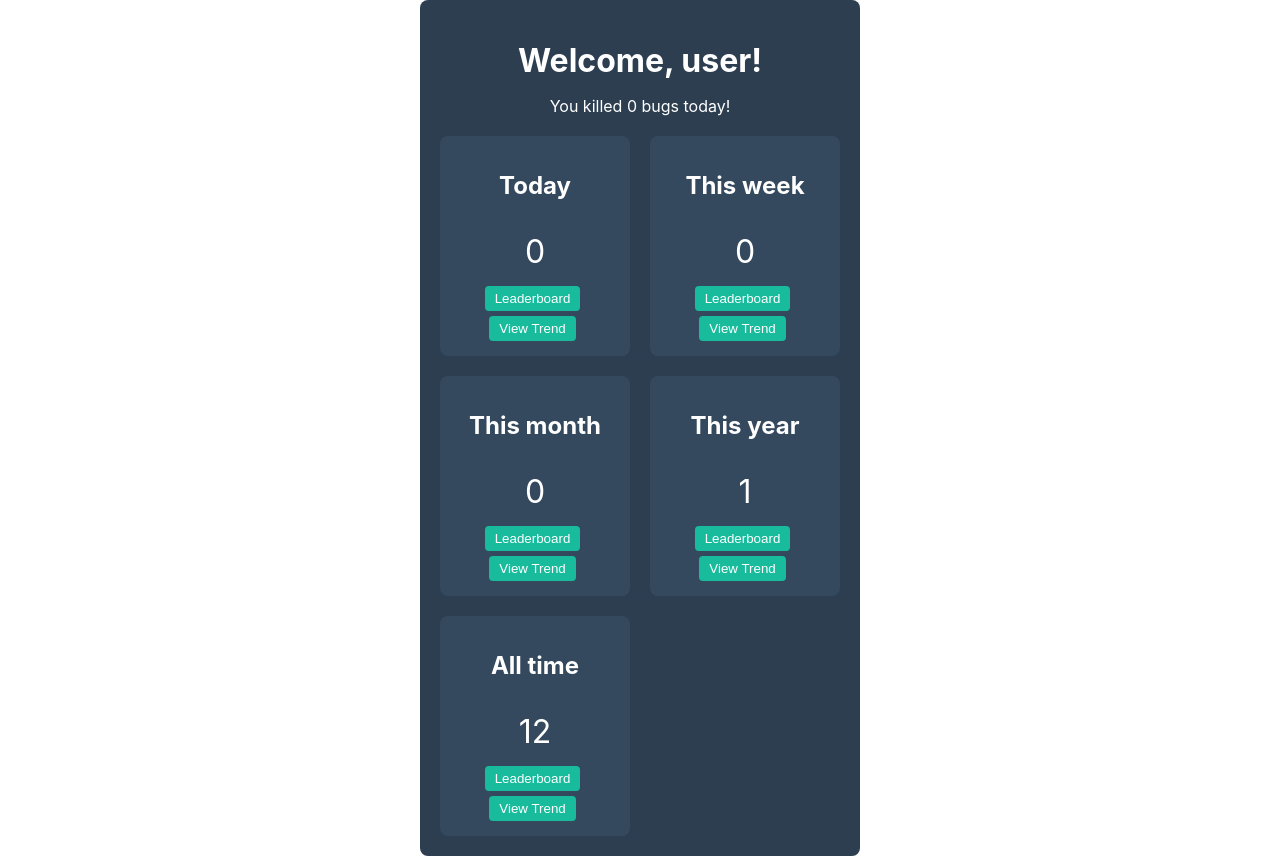
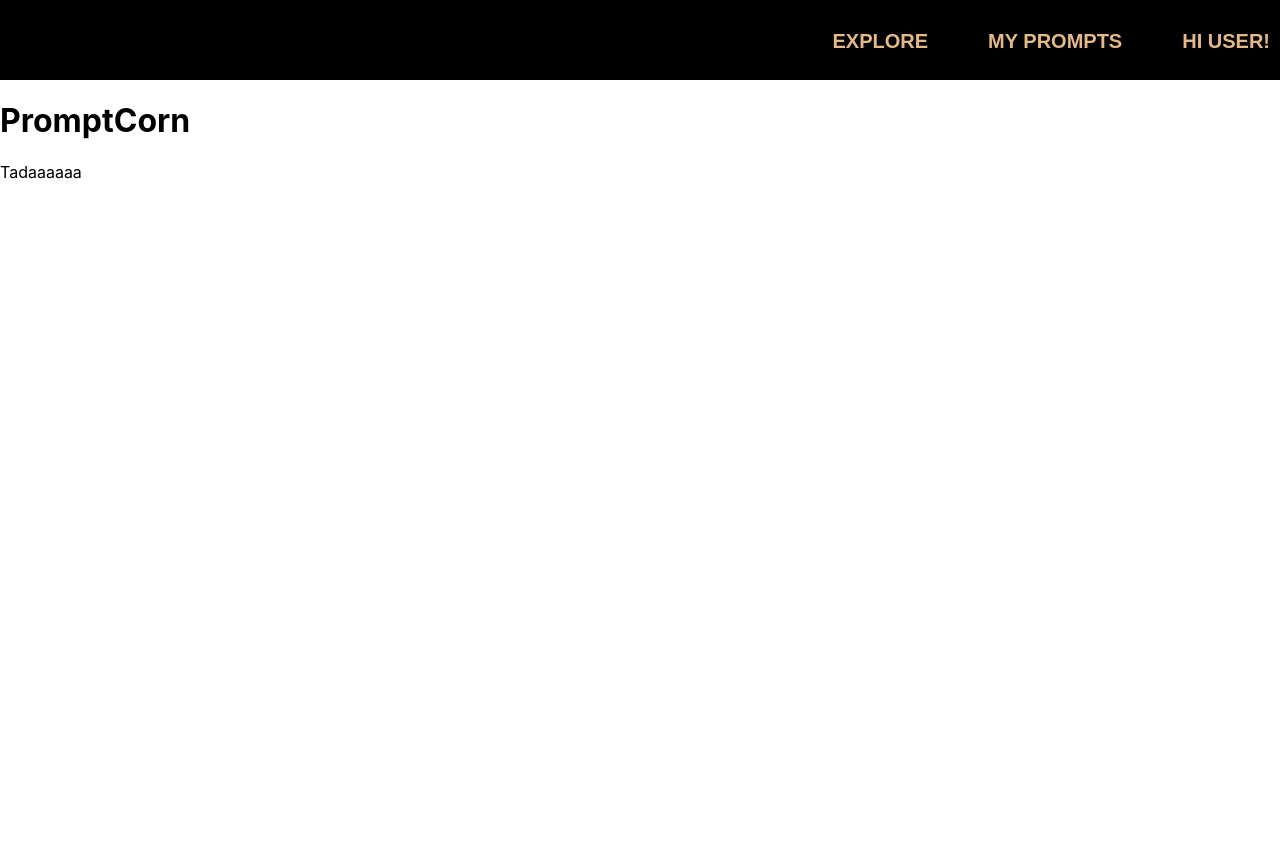
Before and after one commit to dewgong5/produ16, a React (Create React App) app in the folder frontend/: page / in a window 1280 px wide. After the commit the page ends 800 px from the top, so only its background shows below. Built offline with nearby package versions, Linux system fonts and the light colour scheme.

Commit message:
added header

```diff
--- a/frontend/src/components/Card.js
+++ b/frontend/src/components/Card.js
@@ -1,4 +1,4 @@
-function Card({ title, description}) {
+function Card({title, description}) {
     return (
       <div className="card">
         <div className="card-content">
--- /dev/null
+++ b/frontend/src/components/Header.css
@@ -0,0 +1,17 @@
+.header {
+    display: flex;
+    flex-direction: row;
+    justify-content: flex-end;
+    background-color: rgb(0, 0, 0);
+    font-family: 'Josefin Sans', sans-serif;
+    font-size: 10px;
+    height: 80px;
+  }
+
+  .horizontal-text {
+    margin-top: 30px;
+    margin-right: 10px;
+    margin-left: 50px;
+    color: #E4B887;
+
+  }
--- /dev/null
+++ b/frontend/src/components/Header.js
@@ -0,0 +1,13 @@
+import './Header.css';
+
+function Header() {
+    return (
+      <div className="header">
+        <h1 className="horizontal-text">EXPLORE</h1>
+        <h1 className="horizontal-text">MY PROMPTS</h1>
+        <h1 className="horizontal-text">HI USER!</h1>
+      </div>
+    );
+  }
+
+export default Header
--- a/frontend/src/components/Home/Home.js
+++ b/frontend/src/components/Home/Home.js
@@ -1,34 +1,13 @@
 import React from "react";
 import "./Home.css";
+import Header from '../Header';
 
 function Home() {
-
-  const stats = [
-    { period: "Today", count: 0 },
-    { period: "This week", count: 0 },
-    { period: "This month", count: 0 },
-    { period: "This year", count: 1 },
-    { period: "All time", count: 12 },
-  ];
-
-  const options = {
-    acceptAllDevices: true,
-  };
-
   return (
-    <div className="dashboard-container">
-      <h1>Welcome, user!</h1>
-      <p>You killed 0 bugs today!</p>
-      <div className="stats-grid">
-        {stats.map((stat, index) => (
-          <div key={index} className="stat-card">
-            <h2>{stat.period}</h2>
-            <p>{stat.count}</p>
-            <button>Leaderboard</button>
-            <button>View Trend</button>
-          </div>
-        ))}
-      </div>
+    <div>
+      <Header/>
+      <h1>PromptCorn</h1>
+      <p>Tadaaaaaa</p>
     </div>
   );
 }
```
Also changed, not shown: frontend/src/components/Searchbar.js (+26 -0 lines), frontend/src/Home.js (deleted).
